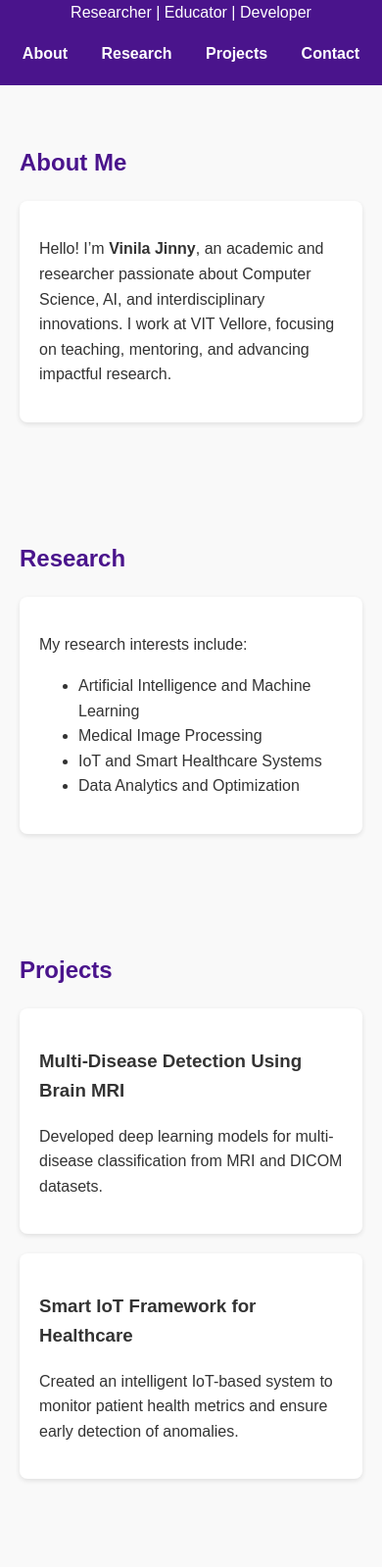
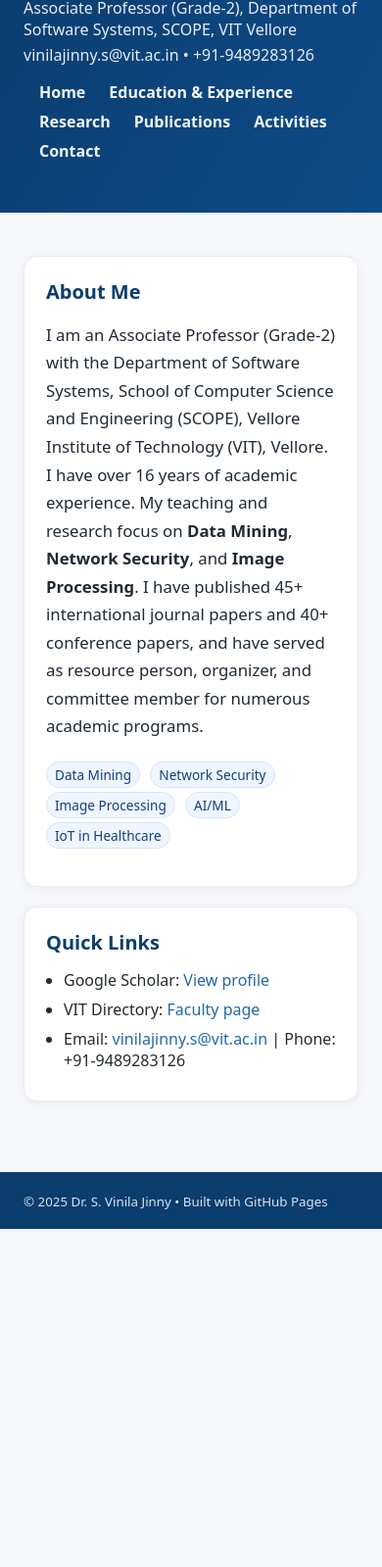
Before and after one commit to VinilaJ/vinila, a plain HTML site: page index.html in a window 390 px wide. Shown: the part 100-1699 px from the top of the page at 98% size. After the commit the page ends 1354 px from the top, so only its background shows below. Drawn offline with Linux system fonts and the light colour scheme.

Commit message:
Add files via upload

```diff
--- a/index.html
+++ b/index.html
@@ -1,124 +1,63 @@
+
 <!DOCTYPE html>
 <html lang="en">
 <head>
-  <meta charset="UTF-8">
-  <meta name="viewport" content="width=device-width, initial-scale=1.0">
-  <title>Vinila Jinny - Portfolio</title>
-  <style>
-    body {
-      font-family: Arial, sans-serif;
-      margin: 0;
-      padding: 0;
-      line-height: 1.6;
-      background: #f9f9f9;
-      color: #333;
-    }
-    header {
-      background: #4a148c;
-      color: #fff;
-      padding: 20px 0;
-      text-align: center;
-    }
-    header h1 {
-      margin: 0;
-      font-size: 2.5em;
-    }
-    nav {
-      margin-top: 10px;
-    }
-    nav a {
-      color: #fff;
-      margin: 0 15px;
-      text-decoration: none;
-      font-weight: bold;
-    }
-    nav a:hover {
-      text-decoration: underline;
-    }
-    section {
-      padding: 40px 20px;
-      max-width: 900px;
-      margin: auto;
-    }
-    h2 {
-      color: #4a148c;
-      margin-bottom: 20px;
-    }
-    .card {
-      background: #fff;
-      padding: 20px;
-      margin-bottom: 20px;
-      border-radius: 8px;
-      box-shadow: 0px 2px 5px rgba(0,0,0,0.1);
-    }
-    footer {
-      background: #4a148c;
-      color: #fff;
-      text-align: center;
-      padding: 15px 0;
-      margin-top: 30px;
-    }
-  </style>
+  <meta charset="UTF-8" />
+  <meta name="viewport" content="width=device-width, initial-scale=1.0"/>
+  <title>Dr. S. Vinila Jinny — Academic Profile</title>
+  <link rel="stylesheet" href="style.css"/>
 </head>
 <body>
-
-  <header>
-    <h1>Vinila Jinny</h1>
-    <p>Researcher | Educator | Developer</p>
-    <nav>
-      <a href="#about">About</a>
-      <a href="#research">Research</a>
-      <a href="#projects">Projects</a>
-      <a href="#contact">Contact</a>
-    </nav>
+  <header class="site-header">
+    <div class="container topbar">
+      <div>
+        <h1 class="title">Dr. S. Vinila Jinny</h1>
+        <p class="subtitle">Associate Professor (Grade‑2), Department of Software Systems, SCOPE, VIT Vellore</p>
+        <p class="subtitle"><a href="mailto:vinilajinny.s@vit.ac.in" style="color:#fff">vinilajinny.s@vit.ac.in</a> • +91‑9489283126</p>
+      </div>
+      <nav class="nav">
+        <a href="index.html">Home</a>
+        <a href="education.html">Education & Experience</a>
+        <a href="research.html">Research</a>
+        <a href="publications.html">Publications</a>
+        <a href="activities.html">Activities</a>
+        <a href="contact.html">Contact</a>
+      </nav>
+    </div>
   </header>
 
-  <section id="about">
-    <h2>About Me</h2>
-    <div class="card">
-      <p>Hello! I’m <strong>Vinila Jinny</strong>, an academic and researcher passionate about
-      Computer Science, AI, and interdisciplinary innovations. I work at VIT Vellore,
-      focusing on teaching, mentoring, and advancing impactful research.</p>
-    </div>
-  </section>
+  <main class="container">
+    <section class="section">
+      <h2>About Me</h2>
+      <p class="lead">
+        I am an Associate Professor (Grade‑2) with the Department of Software Systems, School of Computer Science and Engineering (SCOPE), Vellore Institute of Technology (VIT), Vellore.
+        I have over 16 years of academic experience. My teaching and research focus on
+        <strong>Data Mining</strong>, <strong>Network Security</strong>, and <strong>Image Processing</strong>.
+        I have published 45+ international journal papers and 40+ conference papers, and have served as resource person, organizer, and committee member for numerous academic programs.
+      </p>
+      <p>
+        <span class="badge">Data Mining</span>
+        <span class="badge">Network Security</span>
+        <span class="badge">Image Processing</span>
+        <span class="badge">AI/ML</span>
+        <span class="badge">IoT in Healthcare</span>
+      </p>
+    </section>
 
-  <section id="research">
-    <h2>Research</h2>
-    <div class="card">
-      <p>My research interests include:</p>
-      <ul>
-        <li>Artificial Intelligence and Machine Learning</li>
-        <li>Medical Image Processing</li>
-        <li>IoT and Smart Healthcare Systems</li>
-        <li>Data Analytics and Optimization</li>
+    <section class="section">
+      <h2>Quick Links</h2>
+      <ul class="list">
+        <li>Google Scholar: <a href="https://scholar.google.com/citations?user=MdMFua8AAAAJ&hl=en" target="_blank" rel="noopener">View profile</a></li>
+        <li>VIT Directory: <a href="https://vitdirectory.vit.ac.in/page/faculty/10269" target="_blank" rel="noopener">Faculty page</a></li>
+        <li>Email: <a href="mailto:vinilajinny.s@vit.ac.in">vinilajinny.s@vit.ac.in</a> | Phone: +91‑9489283126</li>
       </ul>
-    </div>
-  </section>
-
-  <section id="projects">
-    <h2>Projects</h2>
-    <div class="card">
-      <h3>Multi-Disease Detection Using Brain MRI</h3>
-      <p>Developed deep learning models for multi-disease classification from MRI and DICOM datasets.</p>
-    </div>
-    <div class="card">
-      <h3>Smart IoT Framework for Healthcare</h3>
-      <p>Created an intelligent IoT-based system to monitor patient health metrics and ensure early detection of anomalies.</p>
-    </div>
-  </section>
-
-  <section id="contact">
-    <h2>Contact</h2>
-    <div class="card">
-      <p>Email: <a href="mailto:vinilajinny.s@vit.ac.in">vinilajinny.s@vit.ac.in</a></p>
-      <p>GitHub: <a href="https://github.com/VinilaJ" target="_blank">github.com/VinilaJ</a></p>
-      <p>LinkedIn: <a href="https://linkedin.com" target="_blank">Your LinkedIn Profile</a></p>
-    </div>
-  </section>
+    </section>
+  </main>
 
   <footer>
-    <p>© 2025 Vinila Jinny. All Rights Reserved.</p>
+    <div class="container">
+      <small>© 2025 Dr. S. Vinila Jinny • Built with GitHub Pages</small>
+    </div>
   </footer>
-
 </body>
 </html>
--- /dev/null
+++ b/style.css
@@ -0,0 +1,37 @@
+
+/* ===== Global Styles ===== */
+:root{
+  --primary:#0b3d6e;
+  --accent:#2368a2;
+  --bg:#f5f7fb;
+  --text:#232b2b;
+  --muted:#6b7a8c;
+}
+*{box-sizing:border-box}
+html,body{margin:0;padding:0;font-family:system-ui,-apple-system,Segoe UI,Roboto,Inter,Arial,sans-serif;color:var(--text);background:var(--bg);}
+a{color:var(--accent);text-decoration:none}
+a:hover{text-decoration:underline}
+.container{max-width:1100px;margin:0 auto;padding:24px}
+/* ===== Header & Nav ===== */
+.site-header{background:linear-gradient(120deg,var(--primary),#0e4a88);color:#fff;padding:28px 0}
+.title{margin:0;font-size:1.9rem;font-weight:800;letter-spacing:.2px}
+.subtitle{margin:4px 0 0 0;opacity:.9}
+.topbar{display:flex;align-items:center;justify-content:space-between;gap:16px}
+.nav a{color:#fff;margin-left:16px;font-weight:600;opacity:.95}
+.nav a:hover{opacity:1;text-decoration:underline}
+/* ===== Cards / Sections ===== */
+.section{background:#fff;border:1px solid #e7ecf2;border-radius:14px;padding:22px;margin:20px 0;box-shadow:0 2px 10px rgba(10,20,40,.05)}
+.section h2{margin:0 0 14px 0;color:var(--primary);font-size:1.25rem}
+.lead{font-size:1.05rem;color:#1f2a36;line-height:1.7}
+.list{padding-left:18px;margin:0}
+.list li{margin:8px 0}
+.badge{display:inline-block;background:#eef5ff;border:1px solid #d5e5ff;color:#134080;padding:3px 8px;border-radius:999px;font-size:.85rem;margin:4px 6px 0 0}
+/* ===== Footer ===== */
+footer{margin-top:28px;background:#0b3d6e;color:#e6eef7}
+footer .container{padding:18px 24px}
+small{color:#d7e3f1}
+/* ===== Responsive ===== */
+@media (max-width:720px){
+  .topbar{flex-direction:column;align-items:flex-start}
+  .nav{display:flex;flex-wrap:wrap;gap:8px}
+}
```
Also changed, not shown: activities.html (added, +62 -0 lines), contact.html (added, +46 -0 lines), education.html (added, +60 -0 lines), publications.html (added, +49 -0 lines), research.html (added, +58 -0 lines).
